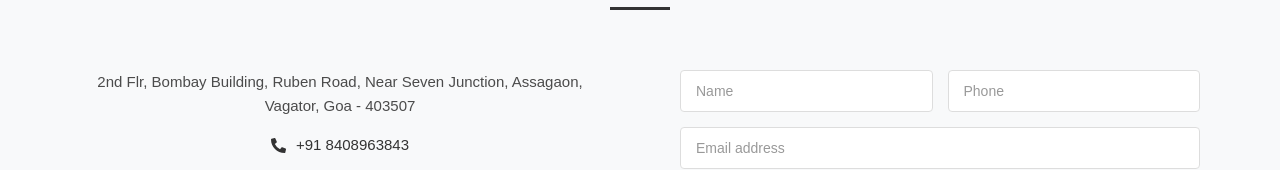
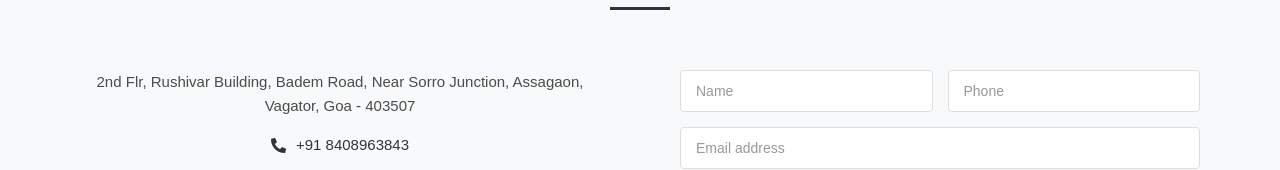
Before and after one commit to selwynsam/te-amo-hospitality, a Next.js app: page / in a window 1280 px wide. Shown: the part 2323-2493 px from the top of the page. Built offline with nearby package versions, Linux system fonts and the light colour scheme.

Commit message:
Update contact address in Contact.js to reflect new location details.

```diff
--- a/src/app/components/Contact.js
+++ b/src/app/components/Contact.js
@@ -61,7 +61,7 @@ export default function Contact() {
         <div className={styles.contactContent}>
           <div className={styles.contactInfo}>
             <div>
-              2nd Flr, Bombay Building, Ruben Road, Near Seven Junction,
+              2nd Flr, Rushivar Building, Badem Road, Near Sorro Junction,
               Assagaon,
             </div>
             <div>Vagator, Goa - 403507</div>
```
